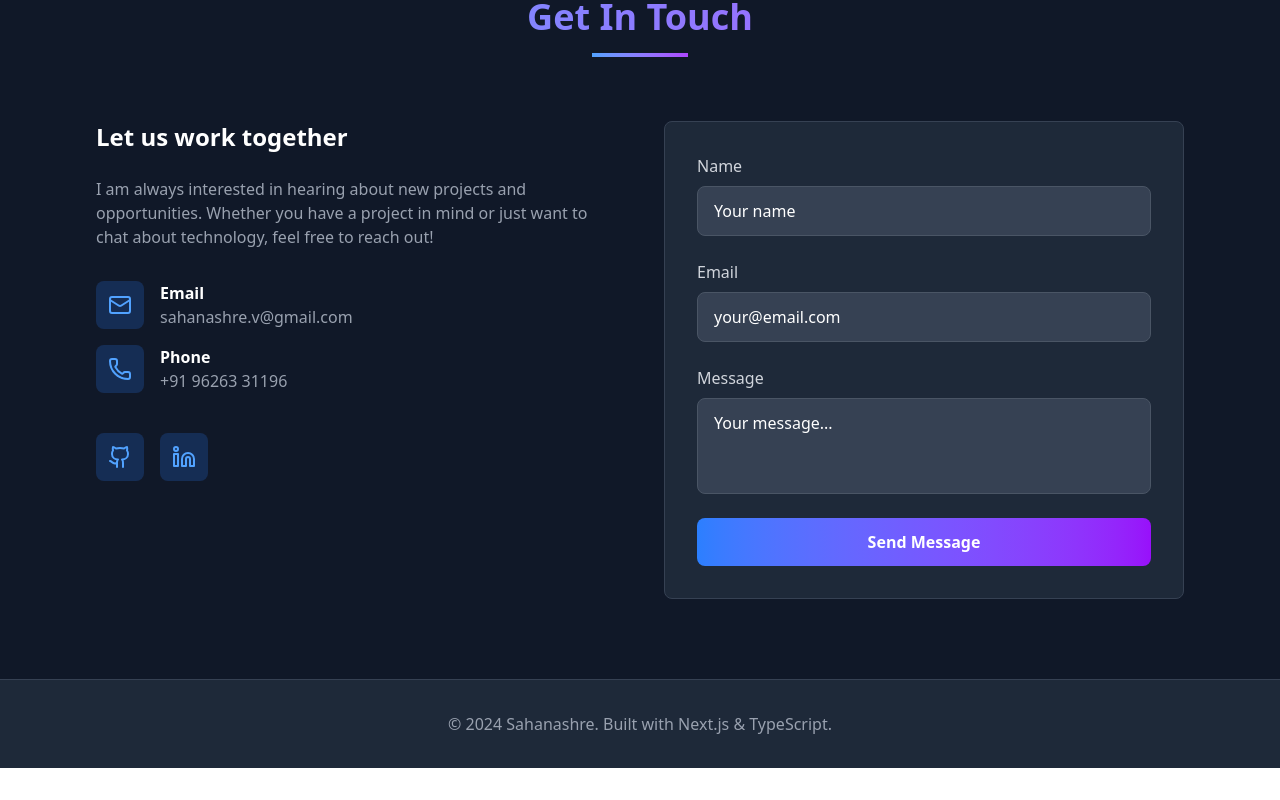
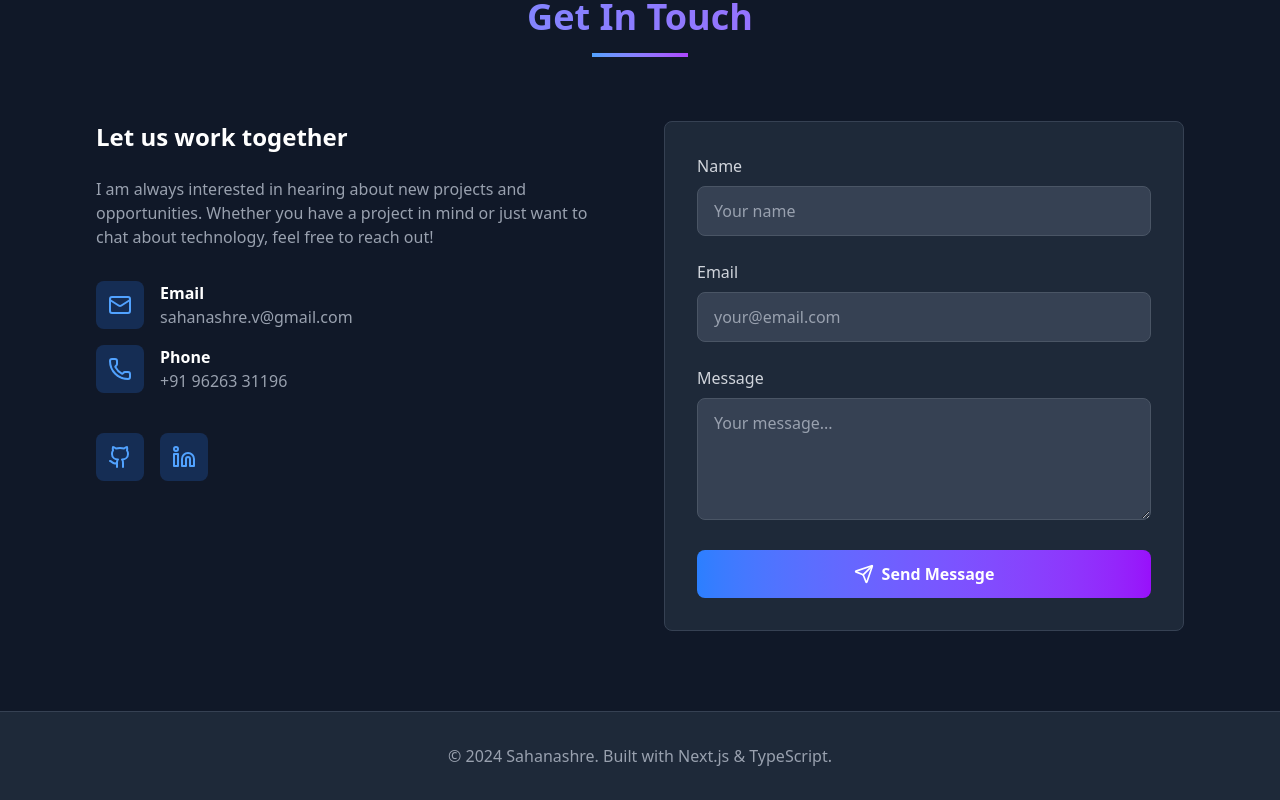
Before and after one commit to Sahanashre-V/Portfolio, a Next.js app in the folder my-portfolio/: page / in a window 1280 px wide. Shown: the part 3180-3980 px from the top of the page. Before the commit the page ends 3948 px from the top, so only its background shows below. Built offline with nearby package versions, Linux system fonts and the light colour scheme.

Commit message:
Gave functionality for message section

```diff
--- a/my-portfolio/src/app/page.tsx
+++ b/my-portfolio/src/app/page.tsx
@@ -1,7 +1,7 @@
 'use client';
 
 import React, { useState, useEffect } from 'react';
-import { ChevronDown, Mail, Phone, MapPin, Github, Linkedin, ExternalLink } from 'lucide-react';
+import { ChevronDown, Mail, Phone, MapPin, Github, Linkedin, ExternalLink, Send } from 'lucide-react';
 
 interface Project {
   id: number;
@@ -19,10 +19,23 @@ interface Skill {
   icon: string;
 }
 
+interface FormData {
+  name: string;
+  email: string;
+  message: string;
+}
+
 const Home: React.FC = () => {
   const [activeSection, setActiveSection] = useState<string>('hero');
   const [isVisible, setIsVisible] = useState<boolean>(false);
   const [skillsInView, setSkillsInView] = useState<boolean>(false);
+  const [formData, setFormData] = useState<FormData>({
+    name: '',
+    email: '',
+    message: ''
+  });
+  const [isSubmitting, setIsSubmitting] = useState<boolean>(false);
+  const [submitStatus, setSubmitStatus] = useState<string>('');
 
   useEffect(() => {
     setIsVisible(true);
@@ -63,6 +76,51 @@ const Home: React.FC = () => {
     const element = document.getElementById(sectionId);
     if (element) {
       element.scrollIntoView({ behavior: 'smooth' });
+    }
+  };
+
+  const handleInputChange = (e: React.ChangeEvent<HTMLInputElement | HTMLTextAreaElement>) => {
+    const { name, value } = e.target;
+    setFormData(prev => ({
+      ...prev,
+      [name]: value
+    }));
+  };
+
+  const handleSubmit = async (e: React.FormEvent) => {
+    e.preventDefault();
+    setIsSubmitting(true);
+    setSubmitStatus('');
+
+    // Basic validation
+    if (!formData.name.trim() || !formData.email.trim() || !formData.message.trim()) {
+      setSubmitStatus('Please fill in all fields.');
+      setIsSubmitting(false);
+      return;
+    }
+
+    // Email validation
+    const emailRegex = /^[^\s@]+@[^\s@]+\.[^\s@]+$/;
+    if (!emailRegex.test(formData.email)) {
+      setSubmitStatus('Please enter a valid email address.');
+      setIsSubmitting(false);
+      return;
+    }
+
+    try {
+      // Simulate form submission (replace with actual API call)
+      await new Promise(resolve => setTimeout(resolve, 2000));
+
+      // For demo purposes, we'll just show a success message
+      // In a real application, you would send this data to your backend
+      console.log('Form submitted:', formData);
+
+      setSubmitStatus('Message sent successfully! I\'ll get back to you soon.');
+      setFormData({ name: '', email: '', message: '' });
+    } catch (error) {
+      setSubmitStatus('Failed to send message. Please try again.');
+    } finally {
+      setIsSubmitting(false);
     }
   };
 
@@ -391,29 +449,73 @@ const Home: React.FC = () => {
             <div className="bg-gray-800 rounded-lg p-8 border border-gray-700 hover:border-blue-400/50 transition-colors">
               <div className="space-y-6">
                 <div>
-                  <div className="block text-gray-300 mb-2">Name</div>
-                  <div className="w-full px-4 py-3 bg-gray-700 border border-gray-600 rounded-lg text-white transition-colors text-gray-400">
-                    Your name
-                  </div>
+                  <label htmlFor="name" className="block text-gray-300 mb-2">Name</label>
+                  <input
+                    type="text"
+                    id="name"
+                    name="name"
+                    value={formData.name}
+                    onChange={handleInputChange}
+                    className="w-full px-4 py-3 bg-gray-700 border border-gray-600 rounded-lg text-white placeholder-gray-400 focus:outline-none focus:border-blue-400 transition-colors"
+                    placeholder="Your name"
+                    required
+                  />
                 </div>
                 <div>
-                  <div className="block text-gray-300 mb-2">Email</div>
-                  <div className="w-full px-4 py-3 bg-gray-700 border border-gray-600 rounded-lg text-white transition-colors text-gray-400">
-                    your@email.com
-                  </div>
+                  <label htmlFor="email" className="block text-gray-300 mb-2">Email</label>
+                  <input
+                    type="email"
+                    id="email"
+                    name="email"
+                    value={formData.email}
+                    onChange={handleInputChange}
+                    className="w-full px-4 py-3 bg-gray-700 border border-gray-600 rounded-lg text-white placeholder-gray-400 focus:outline-none focus:border-blue-400 transition-colors"
+                    placeholder="your@email.com"
+                    required
+                  />
                 </div>
                 <div>
-                  <div className="block text-gray-300 mb-2">Message</div>
-                  <div className="w-full px-4 py-3 bg-gray-700 border border-gray-600 rounded-lg text-white transition-colors text-gray-400 h-24 flex items-start pt-3">
-                    Your message...
+                  <label htmlFor="message" className="block text-gray-300 mb-2">Message</label>
+                  <textarea
+                    id="message"
+                    name="message"
+                    value={formData.message}
+                    onChange={handleInputChange}
+                    rows={4}
+                    className="w-full px-4 py-3 bg-gray-700 border border-gray-600 rounded-lg text-white placeholder-gray-400 focus:outline-none focus:border-blue-400 transition-colors resize-vertical"
+                    placeholder="Your message..."
+                    required
+                  />
+                </div>
+
+                {submitStatus && (
+                  <div className={`p-4 rounded-lg ${
+                    submitStatus.includes('successfully')
+                      ? 'bg-green-500/20 text-green-400 border border-green-500/50'
+                      : 'bg-red-500/20 text-red-400 border border-red-500/50'
+                  }`}>
+                    {submitStatus}
                   </div>
-                </div>
+                )}
+
                 <button
-                  className="w-full px-8 py-3 bg-gradient-to-r from-blue-500 to-purple-600 rounded-lg font-semibold hover:from-blue-600 hover:to-purple-700 transition-all duration-300 text-white transform hover:scale-105 hover:shadow-lg hover:shadow-blue-500/25"
+                  type="submit"
+                  disabled={isSubmitting}
+                  className="w-full px-8 py-3 bg-gradient-to-r from-blue-500 to-purple-600 rounded-lg font-semibold hover:from-blue-600 hover:to-purple-700 transition-all duration-300 text-white transform hover:scale-105 hover:shadow-lg hover:shadow-blue-500/25 disabled:opacity-50 disabled:cursor-not-allowed disabled:transform-none flex items-center justify-center gap-2"
                 >
-                  Send Message
+                  {isSubmitting ? (
+                    <>
+                      <div className="animate-spin rounded-full h-5 w-5 border-b-2 border-white"></div>
+                      Sending...
+                    </>
+                  ) : (
+                    <>
+                      <Send className="w-5 h-5" />
+                      Send Message
+                    </>
+                  )}
                 </button>
-              </div>
+                              </div>
             </div>
           </div>
         </div>
```
